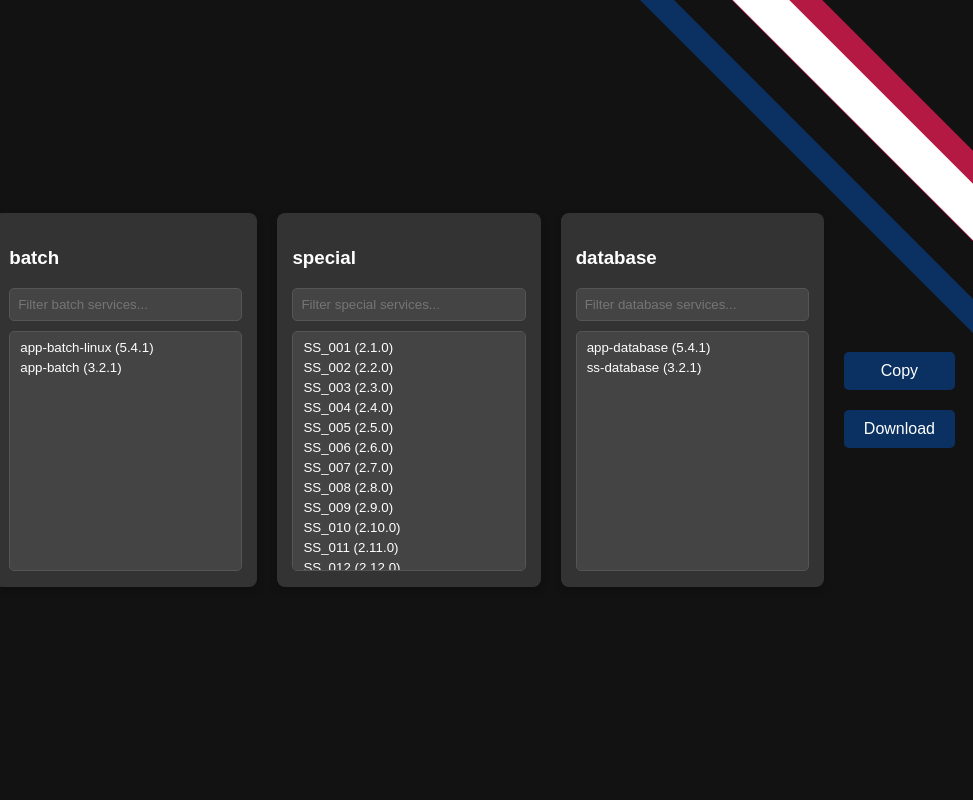
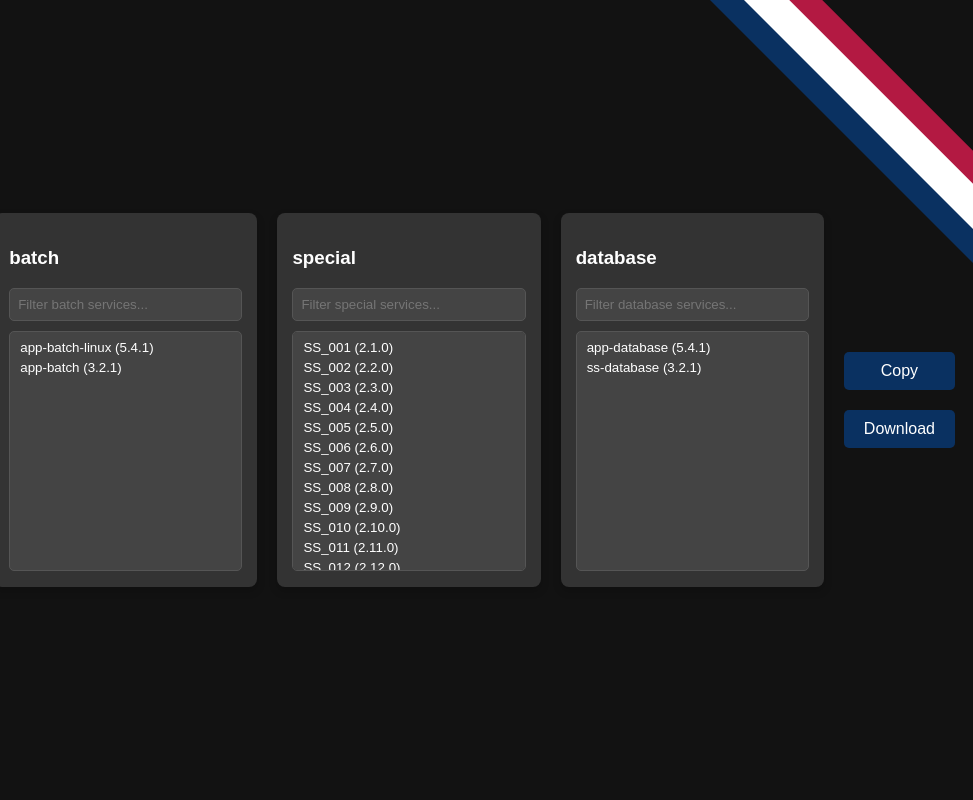
Before and after one commit to mibracy/mibracy.github.io, a plain HTML site: page index.html in a window 1280 px wide. Shown: the full height of the page, 307-1280 px from the left. Drawn offline with Linux system fonts and the light colour scheme.

Commit message:
Adjust positioning of element in index.html

```diff
--- a/index.html
+++ b/index.html
@@ -119,8 +119,8 @@
       color: white;
       width: 95%;
       height: 3%;
-      top: 10%;
-      right: -30%;
+      top: 14%;
+      right: -38%;
       overflow: hidden;
     }
 
```
